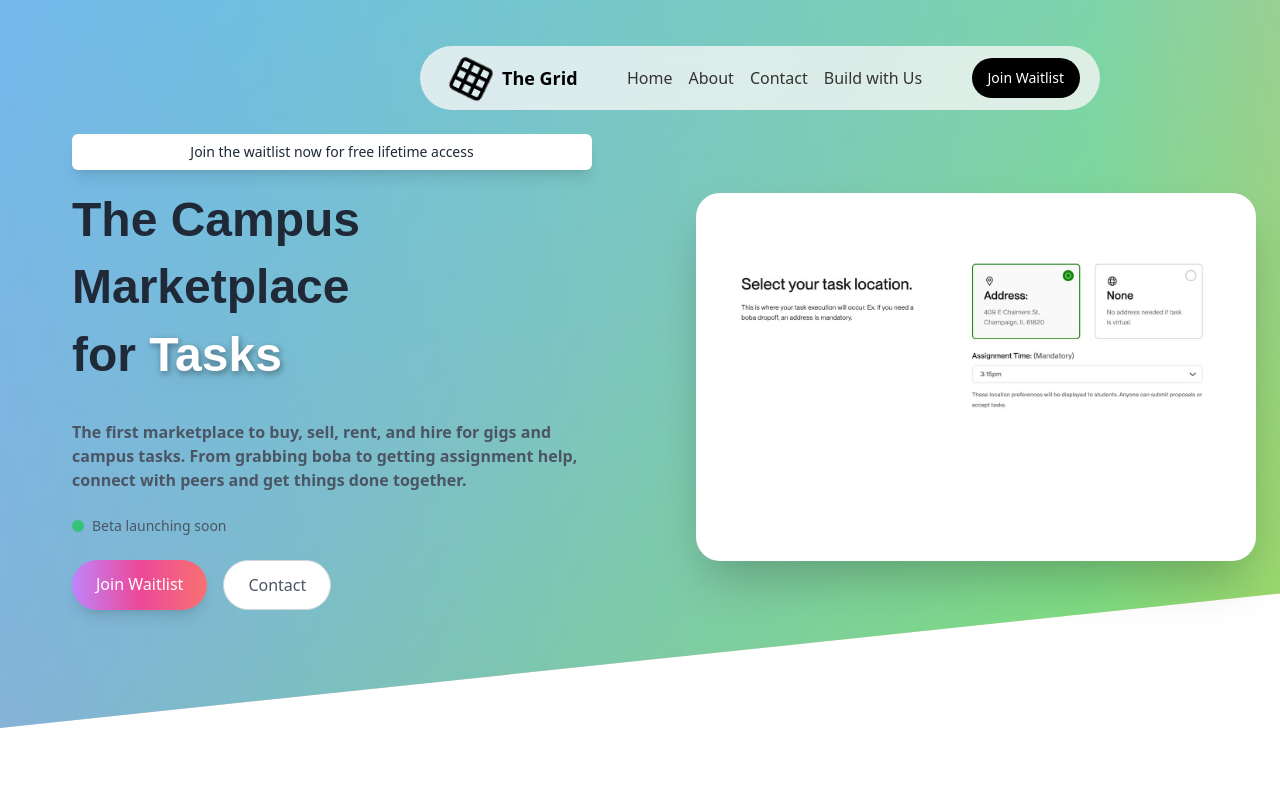
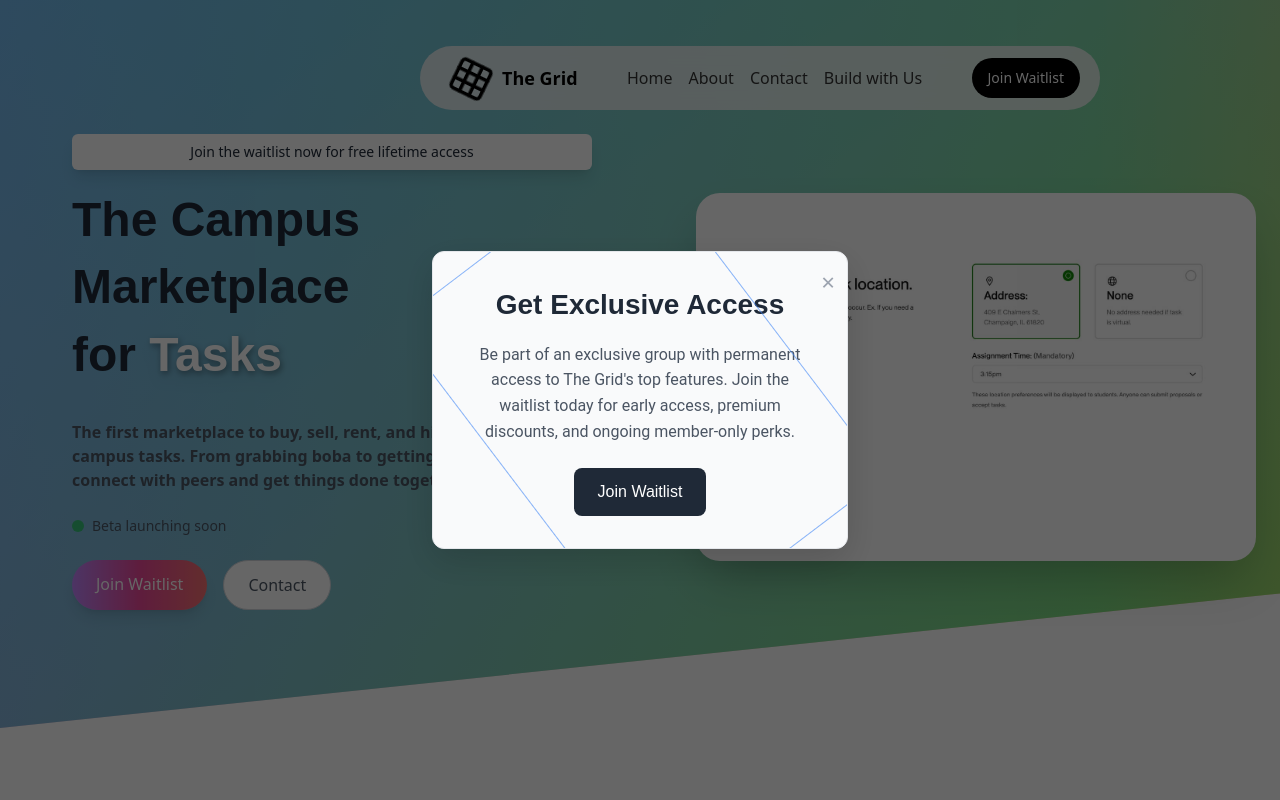
Before and after one commit to RITHVIK1101/AvantAI, a React (Create React App) app: page / in a window 1280 px wide. Shown: the top 800 px of the page. Built offline with nearby package versions, Linux system fonts and the light colour scheme.

Commit message:
popup done

```diff
--- a/src/LandingPage.tsx
+++ b/src/LandingPage.tsx
@@ -6,6 +6,7 @@ import {
   AnimatePresence,
 } from "framer-motion";
 import Navbar from "./Navbar";
+import Popup from "./Popup"; // Import the Popup component
 import "./gradientAnimation.css";
 import CardScrollSection from "./CardScrollSection";
 
@@ -15,6 +16,7 @@ const imagePaths = ["/UIimg1.png", "/UIimg2.png", "/UIimage3.png"];
 export default function LandingPage() {
   const [currentWordIndex, setCurrentWordIndex] = useState(0);
   const [currentImageIndex, setCurrentImageIndex] = useState(0);
+  const [showPopup, setShowPopup] = useState(false); // State for popup visibility
   const logoSectionRef = useRef<HTMLElement>(null);
   const { scrollYProgress } = useScroll({
     target: logoSectionRef,
@@ -40,9 +42,16 @@ export default function LandingPage() {
       setCurrentImageIndex((prevIndex) => (prevIndex + 1) % imagePaths.length);
     }, 2000);
 
+    // Show popup after a delay
+    const popupTimer = setTimeout(() => {
+      setShowPopup(true);
+    }, 5000);
+
     return () => {
       clearInterval(wordInterval);
       clearInterval(imageInterval);
+      clearTimeout(popupTimer);
+      window.removeEventListener("resize", handleResize);
     };
   }, []);
 
@@ -134,7 +143,6 @@ export default function LandingPage() {
                 Contact
               </button>
             </div>
-
           </motion.div>
 
           {/* Image Section */}
@@ -150,8 +158,8 @@ export default function LandingPage() {
               style={{
                 width: isMobile ? "20rem" : "35rem",
                 marginTop: isMobile ? "50px" : "10px",
-                height: isMobile ? "14rem" : "23rem", // Set a consistent height
-                overflow: "hidden", // Ensure no overflow outside the box
+                height: isMobile ? "14rem" : "23rem",
+                overflow: "hidden",
               }}
             >
               <AnimatePresence mode="wait">
@@ -159,7 +167,7 @@ export default function LandingPage() {
                   key={currentImageIndex}
                   src={imagePaths[currentImageIndex]}
                   alt="Gig Marketplace Illustration"
-                  className="w-full h-full object-contain" // Ensures images fit without distortion
+                  className="w-full h-full object-contain"
                   initial={{ opacity: 0 }}
                   animate={{ opacity: 1 }}
                   exit={{ opacity: 0 }}
@@ -181,78 +189,23 @@ export default function LandingPage() {
           </h2>
           <div className="overflow-hidden">
             <div className="flex space-x-16">
-              {/* Two identical sets of logos to ensure smooth looping */}
               {[1, 2].map((iteration) => (
                 <motion.div
                   key={iteration}
                   className="flex space-x-16"
                   animate={{ x: ["0%", "-100%"] }}
                   transition={{
-                    duration: 20, // Adjust the speed as needed
+                    duration: 20,
                     repeat: Infinity,
-                    ease: "linear", // Smooth looping
+                    ease: "linear",
                   }}
                 >
-                  <div className="w-40 h-24 flex items-center justify-center">
-                    <img
-                      src="/columbia.png"
-                      alt="Columbia University"
-                      className="max-w-full max-h-full object-contain"
-                    />
-                  </div>
-                  <div className="w-40 h-24 flex items-center justify-center">
-                    <img
-                      src="/stanford.png"
-                      alt="Stanford University"
-                      className="max-w-full max-h-full object-contain"
-                    />
-                  </div>
-                  <div className="w-40 h-24 flex items-center justify-center">
-                    <img
-                      src="/dartmouth.png"
-                      alt="Dartmouth College"
-                      className="max-w-full max-h-full object-contain"
-                    />
-                  </div>
-                  <div className="w-40 h-24 flex items-center justify-center">
-                    <img
-                      src="/johnhopkins.png"
-                      alt="Johns Hopkins University"
-                      className="max-w-full max-h-full object-contain"
-                    />
-                  </div>
-                  <div className="w-40 h-24 flex items-center justify-center">
-                    <img
-                      src="/uta.png"
-                      alt="University of Texas"
-                      className="max-w-full max-h-full object-contain"
-                    />
-                  </div>
-                  <div className="w-40 h-24 flex items-center justify-center">
-                    <img
-                      src="/asu.png"
-                      alt="Arizona State University"
-                      className="max-w-full max-h-full object-contain"
-                    />
-                  </div>
-                  <div className="w-40 h-24 flex items-center justify-center">
-                    <img
-                      src="/northwestern.png"
-                      alt="Northwestern University"
-                      className="max-w-full max-h-full object-contain"
-                    />
-                  </div>
+                  {/* University Logos */}
+                  {/* Add your university logos here */}
                 </motion.div>
               ))}
             </div>
           </div>
-        </motion.section>
-        {/* Enhanced University Logos Section */}
-        <motion.section
-          ref={logoSectionRef}
-          style={{ opacity: logoSectionOpacity }}
-        >
-          {/* University Logos Code Here */}
         </motion.section>
 
         {/* Card Scroll Section - First Card */}
@@ -262,6 +215,9 @@ export default function LandingPage() {
         <footer className="py-6 text-center text-sm text-gray-500 bg-white">
           &copy; {new Date().getFullYear()} The Grid. All rights reserved.
         </footer>
+
+        {/* Popup Component */}
+        {showPopup && <Popup onClose={() => setShowPopup(false)} />}
       </div>
     </div>
   );
--- /dev/null
+++ b/src/Popup.tsx
@@ -0,0 +1,142 @@
+import React, { useEffect } from "react";
+import { motion, AnimatePresence } from "framer-motion";
+
+type PopupProps = {
+  onClose: () => void;
+};
+
+export default function Popup({ onClose }: PopupProps) {
+  useEffect(() => {
+    const closeOnEsc = (e: KeyboardEvent) => {
+      if (e.key === "Escape") onClose();
+    };
+    window.addEventListener("keydown", closeOnEsc);
+    return () => window.removeEventListener("keydown", closeOnEsc);
+  }, [onClose]);
+
+  return (
+    <AnimatePresence>
+      <motion.div
+        style={{
+          position: "fixed",
+          inset: 0,
+          backgroundColor: "rgba(0, 0, 0, 0.6)",
+          display: "flex",
+          alignItems: "center",
+          justifyContent: "center",
+          zIndex: 50,
+        }}
+        initial={{ opacity: 0 }}
+        animate={{ opacity: 1 }}
+        exit={{ opacity: 0 }}
+        transition={{ duration: 0.2 }}
+      >
+        <motion.div
+          style={{
+            maxWidth: "26rem",
+            backgroundColor: "#F9FAFB",
+            borderRadius: "0.75rem",
+            boxShadow: "0px 12px 36px rgba(0, 0, 0, 0.15)",
+            padding: "2rem",
+            position: "relative",
+            textAlign: "center",
+            border: "1px solid #E5E7EB",
+            overflow: "hidden",
+          }}
+          initial={{ scale: 0.9, opacity: 0 }}
+          animate={{ scale: 1, opacity: 1 }}
+          exit={{ scale: 0.9, opacity: 0 }}
+          transition={{ duration: 0.25 }}
+        >
+          {/* Thin rotating blue border */}
+          <div
+            style={{
+              position: "absolute",
+              top: "-2px",
+              left: "-2px",
+              right: "-2px",
+              bottom: "-2px",
+              borderRadius: "0.75rem",
+              border: "1px solid rgba(59, 130, 246, 0.6)", // Thin blue border
+              animation: "rotate-border 5s linear infinite",
+              pointerEvents: "none",
+            }}
+          />
+
+          <button
+            onClick={onClose}
+            style={{
+              position: "absolute",
+              top: "0.75rem",
+              right: "0.75rem",
+              color: "#9CA3AF",
+              background: "none",
+              border: "none",
+              fontSize: "1.5rem",
+              cursor: "pointer",
+            }}
+          >
+            &times;
+          </button>
+          <h2
+            style={{
+              fontSize: "1.75rem",
+              color: "#1F2937",
+              marginBottom: "1rem",
+              fontWeight: "600",
+              fontFamily: "'Poppins', sans-serif",
+            }}
+          >
+            Get Exclusive Access
+          </h2>
+          <p
+            style={{
+              color: "#4B5563",
+              marginBottom: "1.5rem",
+              lineHeight: "1.6",
+              fontFamily: "'Roboto', sans-serif",
+            }}
+          >
+            Be part of an exclusive group with permanent access to The Grid's
+            top features. Join the waitlist today for early access, premium
+            discounts, and ongoing member-only perks.
+          </p>
+          <div>
+            <a
+              href="https://tally.so/r/wb4k4L"
+              target="_blank"
+              rel="noopener noreferrer"
+              style={{
+                display: "inline-block",
+                backgroundColor: "#1F2937",
+                color: "white",
+                padding: "0.75rem 1.5rem",
+                borderRadius: "8px",
+                textDecoration: "none",
+                fontWeight: "500",
+                fontFamily: "'Poppins', sans-serif",
+                transition: "background-color 0.2s",
+              }}
+              onMouseEnter={(e) =>
+                (e.currentTarget.style.backgroundColor = "#111827")
+              }
+              onMouseLeave={(e) =>
+                (e.currentTarget.style.backgroundColor = "#1F2937")
+              }
+            >
+              Join Waitlist
+            </a>
+          </div>
+        </motion.div>
+      </motion.div>
+
+      {/* Keyframes for rotating blue border animation */}
+      <style>{`
+        @keyframes rotate-border {
+          0% { transform: rotate(0deg); }
+          100% { transform: rotate(360deg); }
+        }
+      `}</style>
+    </AnimatePresence>
+  );
+}
```
Lines whose indentation alone changed are shown as unchanged.
